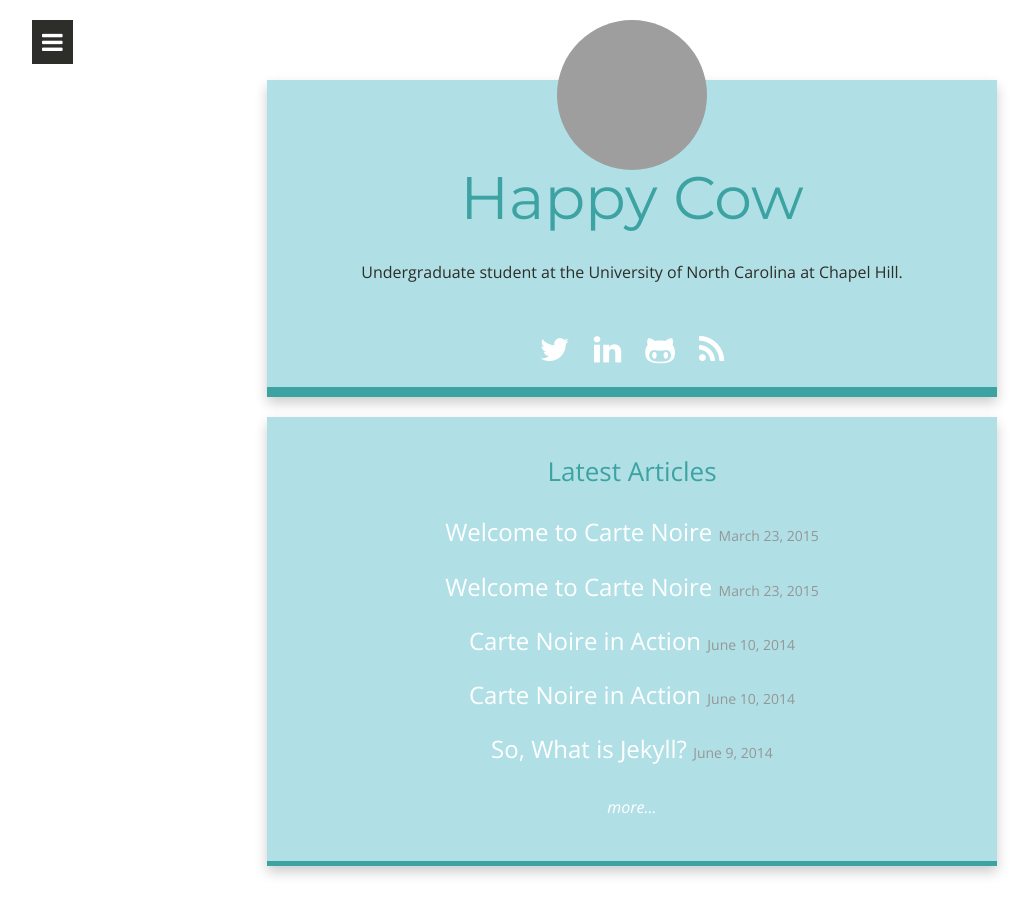
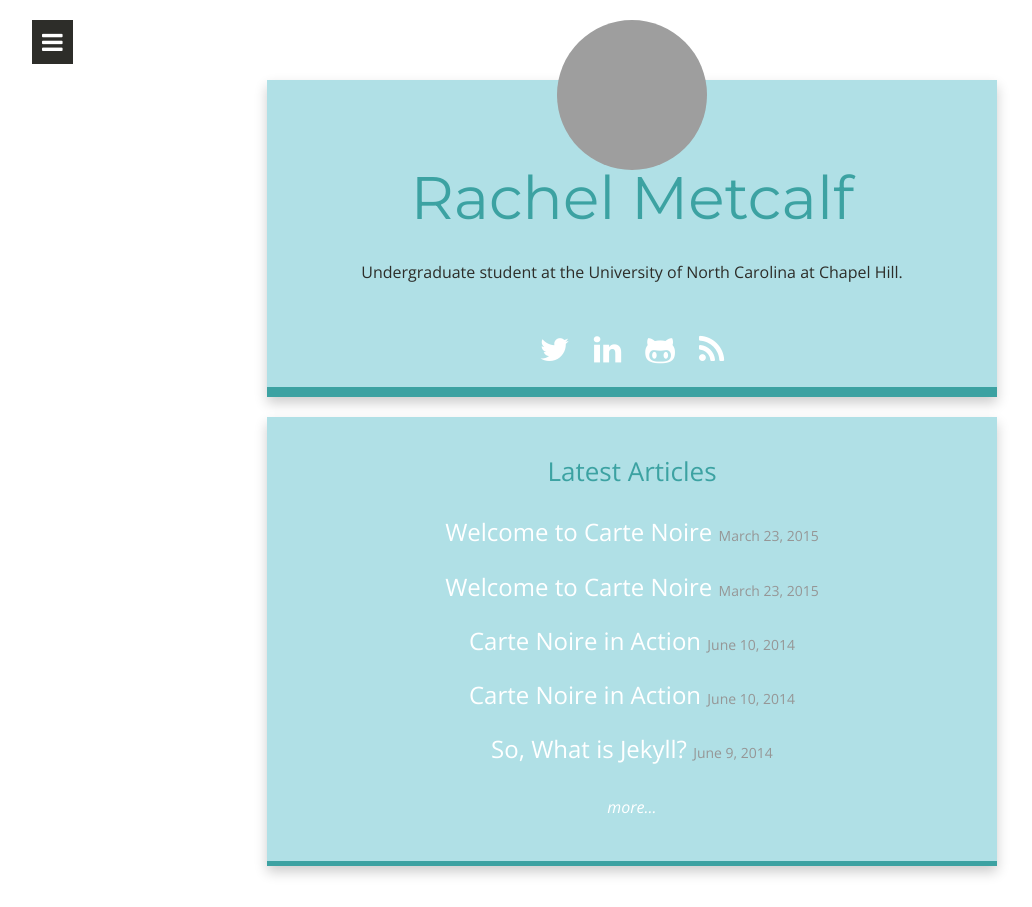
Before and after one commit to rcmetcalf/rcmetcalf.github.io, a Jekyll site: the page built from index.html, in a window 1280 px wide. Shown: the whole page, without its empty margins (8-1040 px from the left). Built offline with Jekyll 4.4.1, drawn with Linux system fonts in a browser that asks for light colours; nearby versions of some CDN libraries; Markdown is read by kramdown in place of the engine named in the settings; grey boxes are pictures that could not be loaded.

Commit message:
fixed name and url

```diff
--- a/_config.yml
+++ b/_config.yml
@@ -1,9 +1,9 @@
 # Site settings
-title: "Happy Cow"
+title: "Rachel Metcalf"
 email: rmetcalf@live.unc.edu
 description: "Personal webpage for Rachel Metcalf."
 baseurl: ""
-url: "http://carte-noire.jacobtomlinson.co.uk/"
+url: "http://rcmetcalf.github.io"
 title_description: "Undergraduate student at the University of North Carolina at Chapel Hill."
 title_image: "https://avatars2.githubusercontent.com/u/13002608?v=3&s=460"
 google_analytics: "UA-20365477-4"
```
